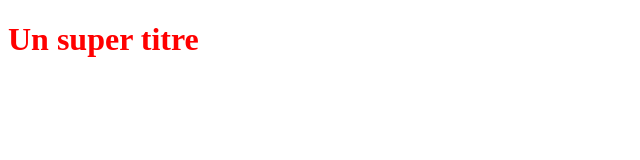
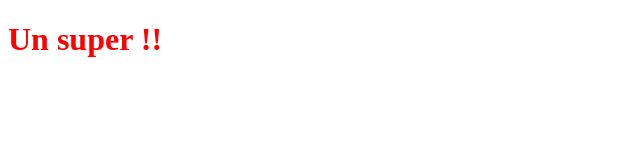
Before and after one commit to maxime2k/OPenCRProject, a plain HTML site: page index.html in a window 1280 px wide. Shown: the full height of the page, 0-640 px from the left. Drawn offline with Linux system fonts and the light colour scheme.

Commit message:
modification du titre H1

```diff
--- a/index.html
+++ b/index.html
@@ -5,6 +5,6 @@
    <link rel="stylesheet" type="text/css" href="styles.css">
 </head>
 <body>
-   <h1>Un super titre</h1>
+   <h1>Un super !!</h1>
 </body>
 </html>
```
